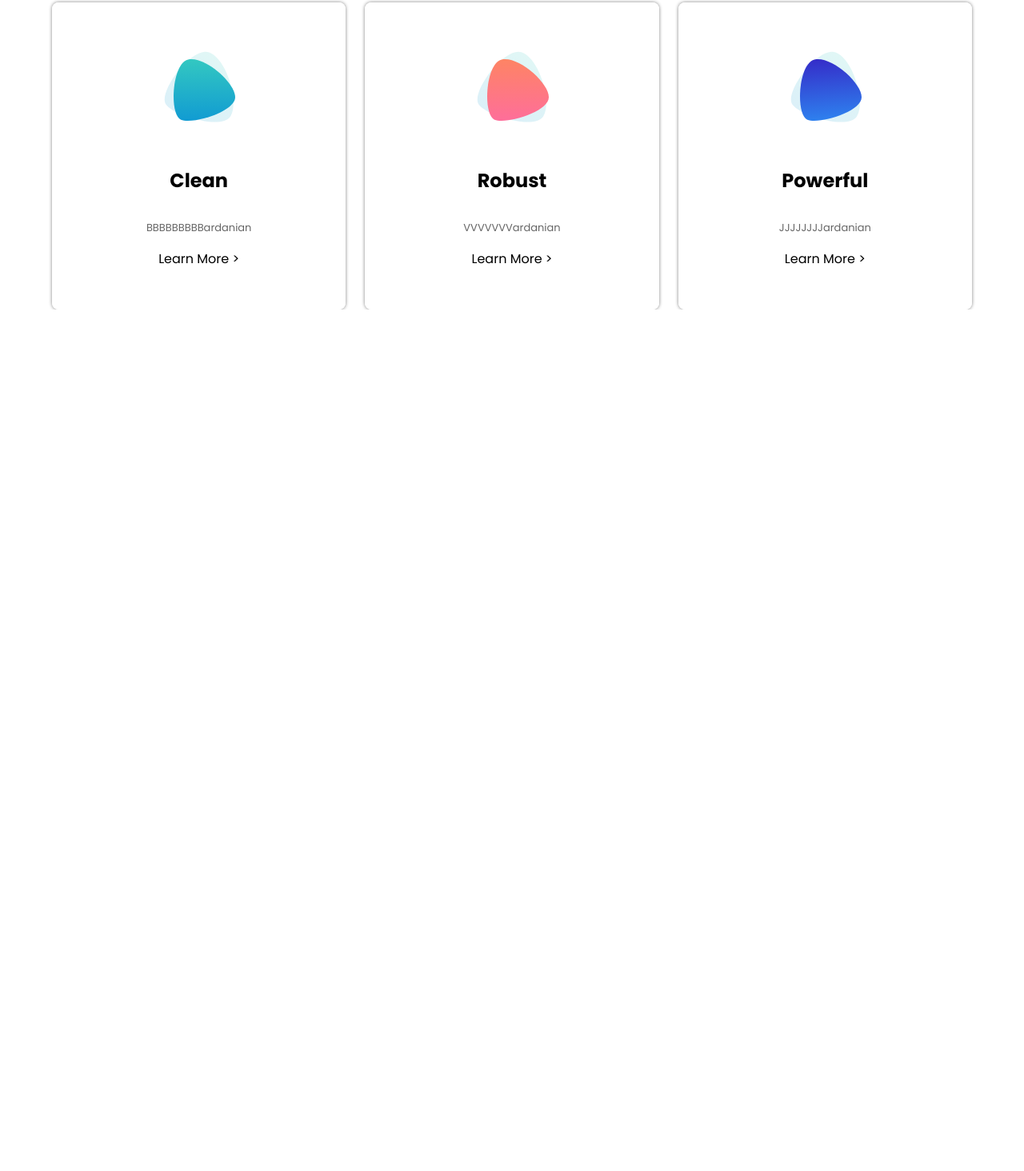
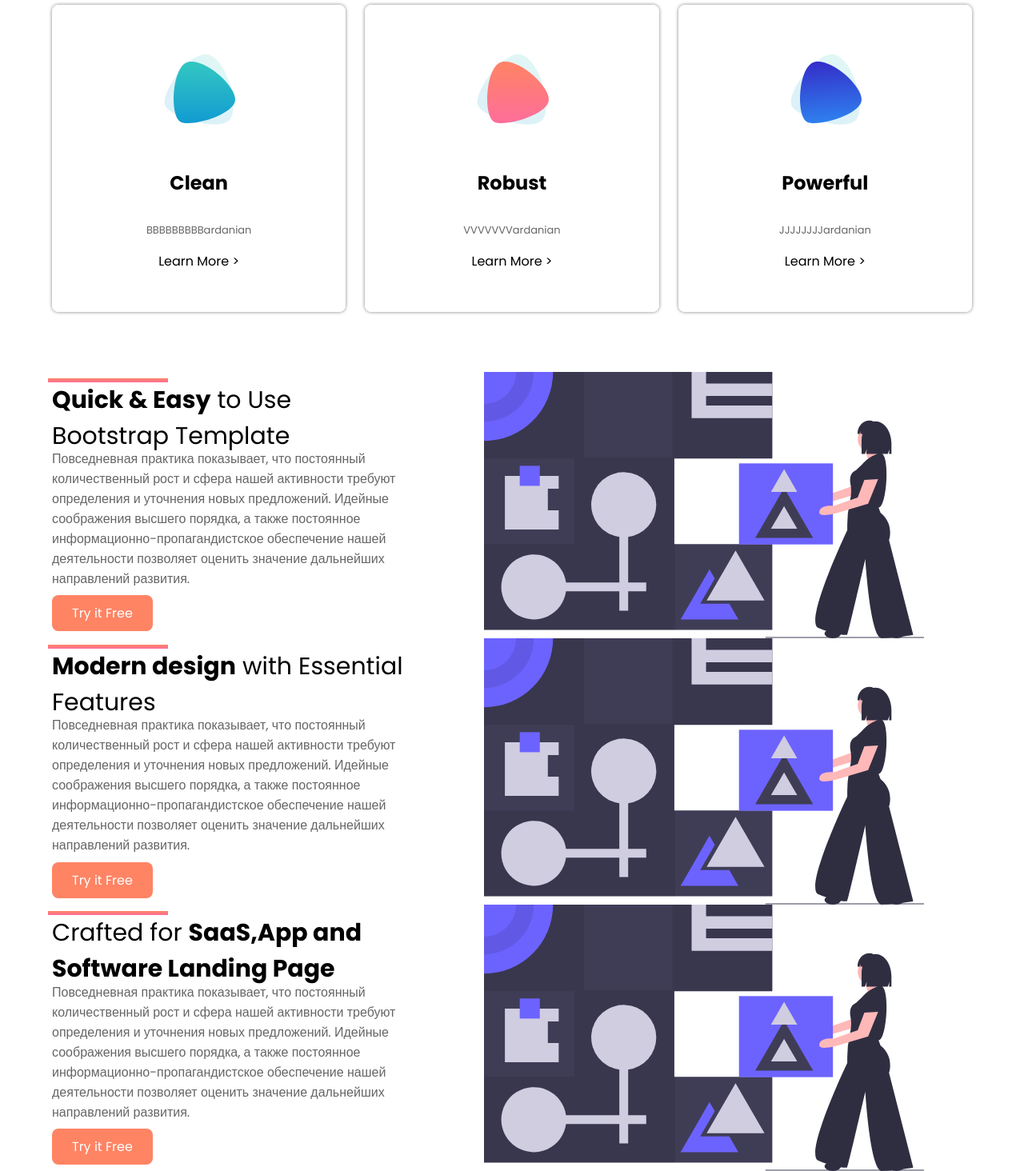
Before and after one commit to ArtemyVarda/CAITArt, a plain HTML site: page index.html in a window 1280 px wide. Shown: the part 1065-2529 px from the top of the page at 80% size. Before the commit the page ends 1452 px from the top, so only its background shows below. Drawn offline with Linux system fonts and the light colour scheme.

Commit message:
Получите и распишитесь.

```diff
--- a/Style/style.CSS.css
+++ b/Style/style.CSS.css
@@ -37,7 +37,7 @@ a{
 }
 .btn{
     background: #fe8464;
-    padding: 5px 9px;
+    padding: 10px 25px;
     height: max-content;
     width: max-content;
     border-radius: 8px;
@@ -157,3 +157,45 @@ a{
     top:50% ;
     transform: translateX(-50%);
 }
+.block{
+    font-family: 'Poppins', sans-serif;
+    display: grid;
+    grid-template-areas: "title img"
+                        "text img"
+                         "btn img";
+}
+.block h1{
+    grid-area: title;
+    font-size: 30px;
+    font-weight: normal;
+    margin-top: 8px;
+}
+.block h1:before{
+    content: "";
+    width: 150px;
+    height: 5px;
+    background: linear-gradient(#fe8464 0%, #fe6e9a 100%);
+    display: block;
+    position: relative;
+    left: 13%;
+    transform: translateX(-50%);
+}
+.text_block{
+    grid-area: text;
+    margin-top: -15px;
+    width: 480px;
+    color: #666;
+}
+.btn_block{
+    grid-area: btn;
+    margin: 0;
+}
+.img_block{
+    grid-area: img;
+    width: 550px;
+    float: right;
+
+}
+.about_us {
+    margin-top: 75px;
+}
--- a/index.html
+++ b/index.html
@@ -73,5 +73,29 @@
             </div>
         </div>
     </div>
+<div class="about_us">
+    <div class="container">
+        <div class="blocks">
+            <div class="block">
+                <h1><b>Quick & Easy</b> to Use <br> Bootstrap Template</h1>
+                <span class="text_block">Повседневная практика показывает, что постоянный количественный рост и сфера нашей активности требуют определения и уточнения новых предложений. Идейные соображения высшего порядка, а также постоянное информационно-пропагандистское обеспечение нашей деятельности позволяет оценить значение дальнейших направлений развития. </span>
+                <a class="btn btn_block" href="#">Try it Free</a>
+                <img class="img_block" src="./images/about1.svg" alt="about1">
+            </div>
+            <div class="block">
+                <h1><b>Modern design</b> with Essential <br> Features</h1>
+                <span class="text_block">Повседневная практика показывает, что постоянный количественный рост и сфера нашей активности требуют определения и уточнения новых предложений. Идейные соображения высшего порядка, а также постоянное информационно-пропагандистское обеспечение нашей деятельности позволяет оценить значение дальнейших направлений развития. </span>
+                <a class="btn btn_block" href="#">Try it Free</a>
+                <img class="img_block" src="./images/about1.svg" alt="about1">
+            </div>
+            <div class="block">
+                <h1>Crafted for <b>SaaS,App and <br> Software Landing Page</b></h1>
+                <span class="text_block">Повседневная практика показывает, что постоянный количественный рост и сфера нашей активности требуют определения и уточнения новых предложений. Идейные соображения высшего порядка, а также постоянное информационно-пропагандистское обеспечение нашей деятельности позволяет оценить значение дальнейших направлений развития. </span>
+                <a class="btn btn_block" href="#">Try it Free</a>
+                <img class="img_block" src="./images/about1.svg" alt="about1">
+            </div>
+        </div>
+    </div>
+</div>
 </body>
 </html>
```
